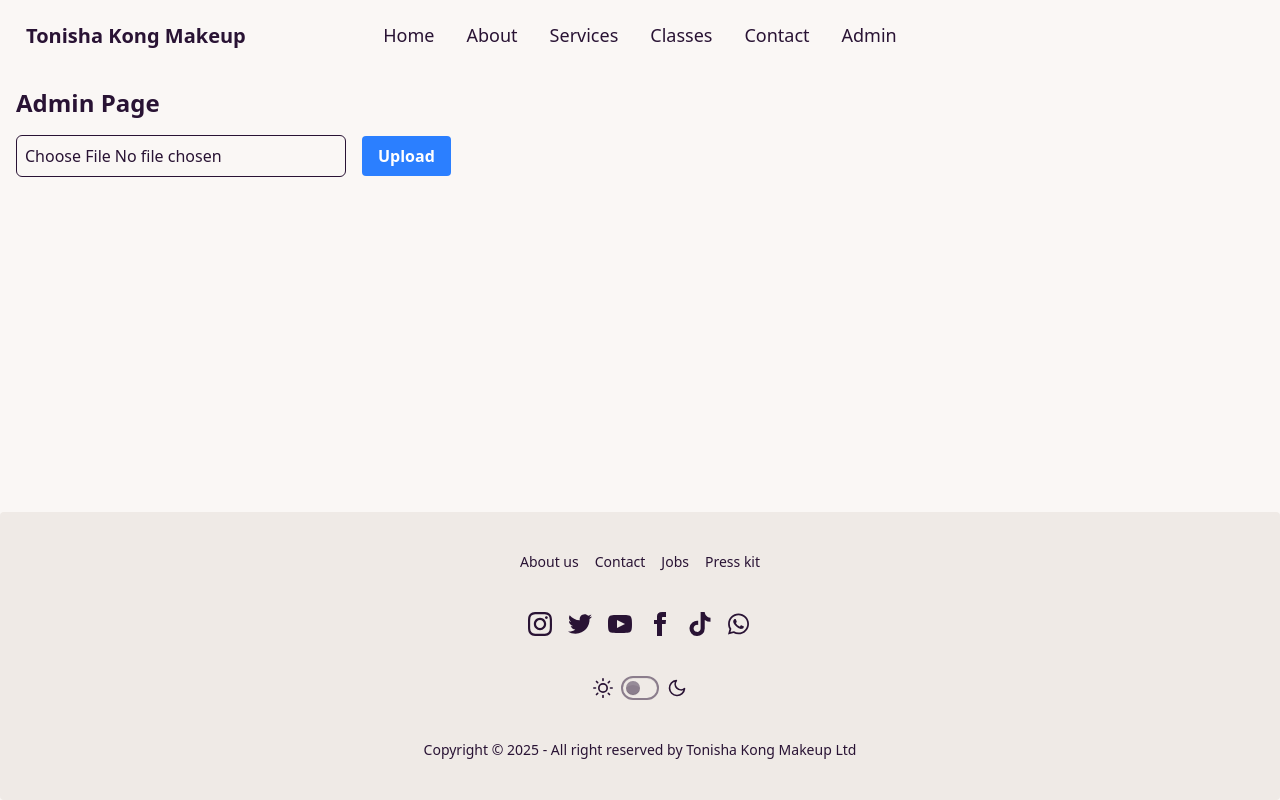
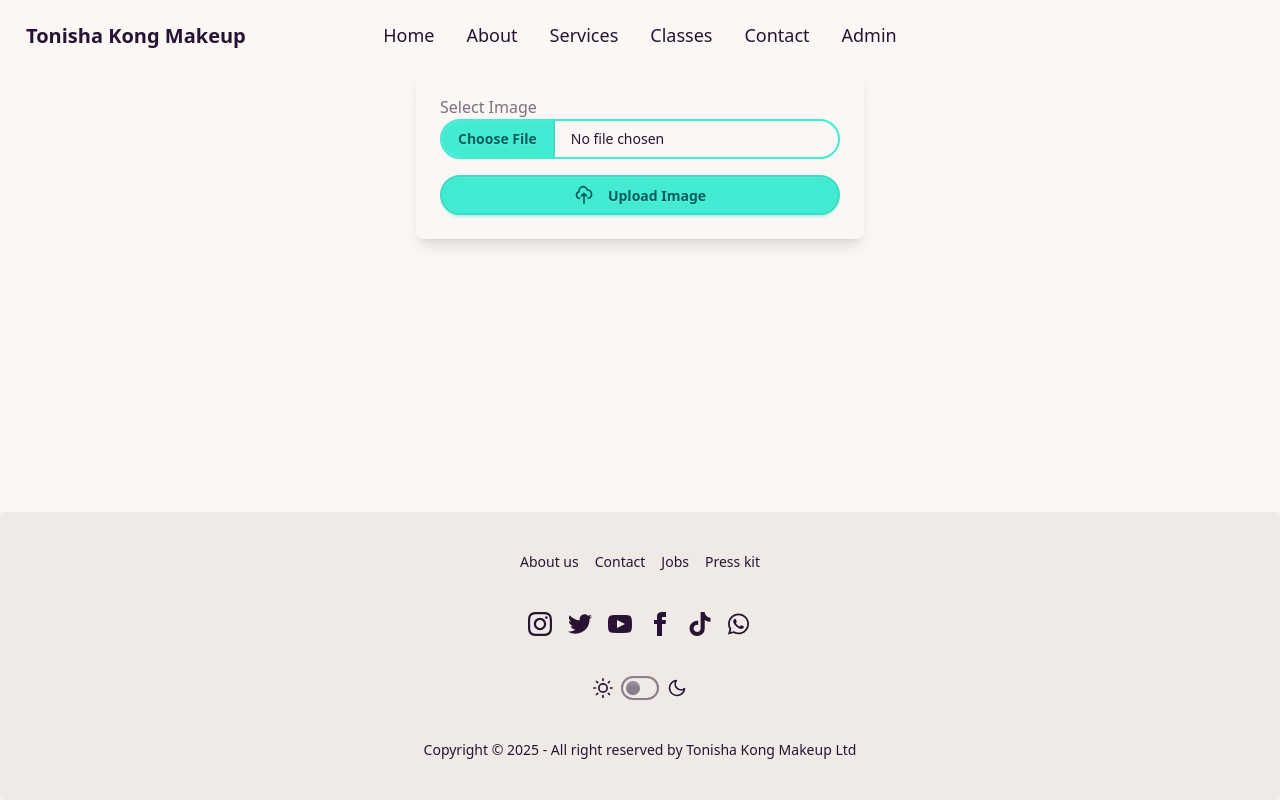
Before and after one commit to jubbyb/tonisha-kong-makeup-website, a React app: page /admin in a window 1280 px wide. Built offline with nearby package versions, Linux system fonts and the light colour scheme; the HTML template or start-up script is replaced by a standard one.

Commit message:
updated upload format for file handler

```diff
--- a/src/pages/Admin.tsx
+++ b/src/pages/Admin.tsx
@@ -40,18 +40,41 @@ const Admin = () => {
   };
 
   return (
-    <div className="container mx-auto p-4">
-      <h1 className="text-2xl font-bold mb-4">Admin Page</h1>
-      <div className="flex items-center space-x-4">
-        <input type="file" onChange={handleFileChange} className="border rounded-md p-2" />
-        <button
-          onClick={handleUpload}
-          className="bg-blue-500 hover:bg-blue-700 text-white font-bold py-2 px-4 rounded"
-        >
-          Upload
-        </button>
-      </div>
+
+
+
+
+// Option 3: Full-width with loading state
+<div className="w-full max-w-md mx-auto p-6 bg-base-100 rounded-lg shadow-lg">
+  <div className="space-y-4">
+    <div className="form-control">
+      <label className="label">
+        <span className="label-text font-medium">Select Image</span>
+      </label>
+      <input
+        type="file"
+        className="file-input file-input-bordered file-input-primary w-full"
+        onChange={handleFileChange}
+        accept="image/*"
+      />
     </div>
+    <button
+      type="submit"
+      className="btn btn-primary w-full"
+      onClick={handleUpload}
+    >
+      <svg xmlns="http://www.w3.org/2000/svg" className="h-5 w-5 mr-2" fill="none" viewBox="0 0 24 24" stroke="currentColor">
+        <path strokeLinecap="round" strokeLinejoin="round" strokeWidth={2} d="M7 16a4 4 0 01-.88-7.903A5 5 0 1115.9 6L16 6a5 5 0 011 9.9M15 13l-3-3m0 0l-3 3m3-3v12" />
+      </svg>
+      Upload Image
+    </button>
+  </div>
+</div>
+
+
+
+
+
   );
 };
 
```
